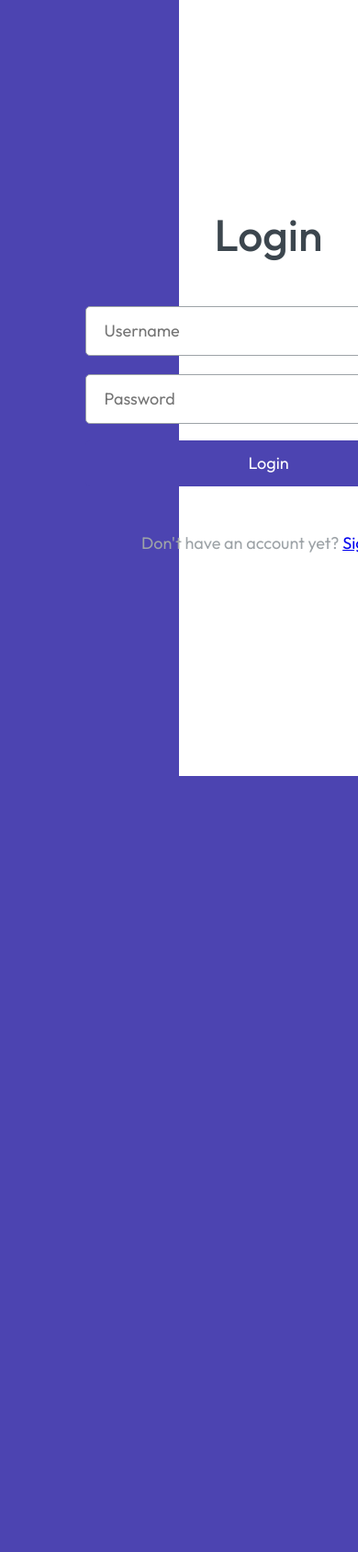
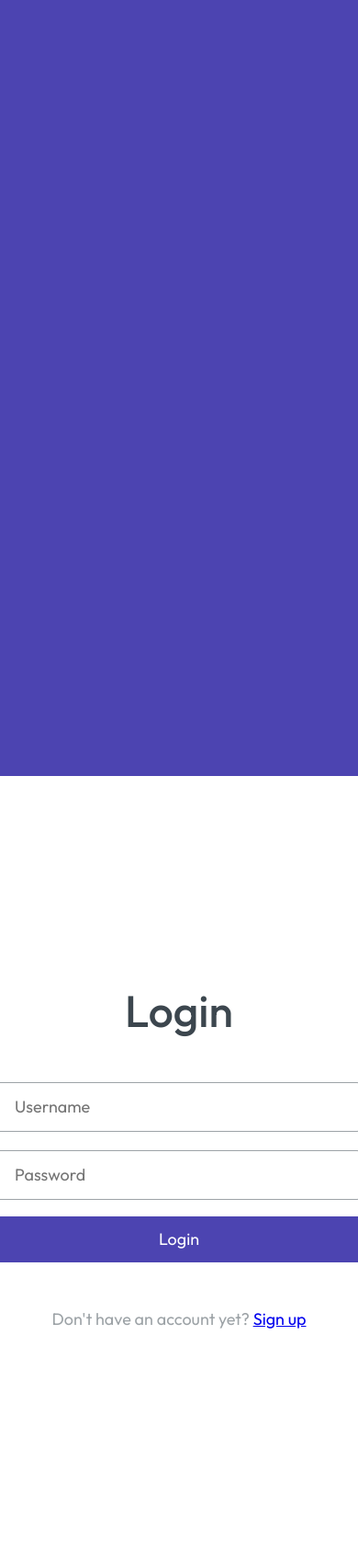
Before and after one commit to jvcostales/Sherlock, a Flask app: page /login in a window 390 px wide; the page is wider, and only the part inside the window is pictured. Shown: that part at 92% size. Before the commit the page ends 844 px from the top of that part, so only its background shows below. Run offline with Flask 3, Linux system fonts and the light colour scheme.

Commit message:
Update app

```diff
--- a/static/style-login.css
+++ b/static/style-login.css
@@ -1,3 +1,4 @@
+/* Standard styling */
 body {
     margin: 0;
 }
@@ -44,15 +45,12 @@ input[type=password] {
     font-weight: 400;
     font-size: 1.125rem;
     padding-left: 20px;
-    width: 375px; /* corrected typo: '375x' to '375px' */
+    width: 375px;
     height: 50px;
-    border: 1px solid #9da3a7; /* Set the border color and width */
+    border: 1px solid #9da3a7;
     outline: none;
     border-radius: 5px;
     background-color: white;
-    /* background-image: url('home-assets/search.svg');
-    background-position: 10px;
-    background-repeat: no-repeat; */
 }
 
 .smallspace {
@@ -83,3 +81,11 @@ p {
     color: #9da3a7;
     text-align: center;
 }
+
+/* Media query for smaller screens */
+@media screen and (max-width: 768px) {
+    .left, .right {
+        float: none;
+        width: 100%;
+    }
+}
```
